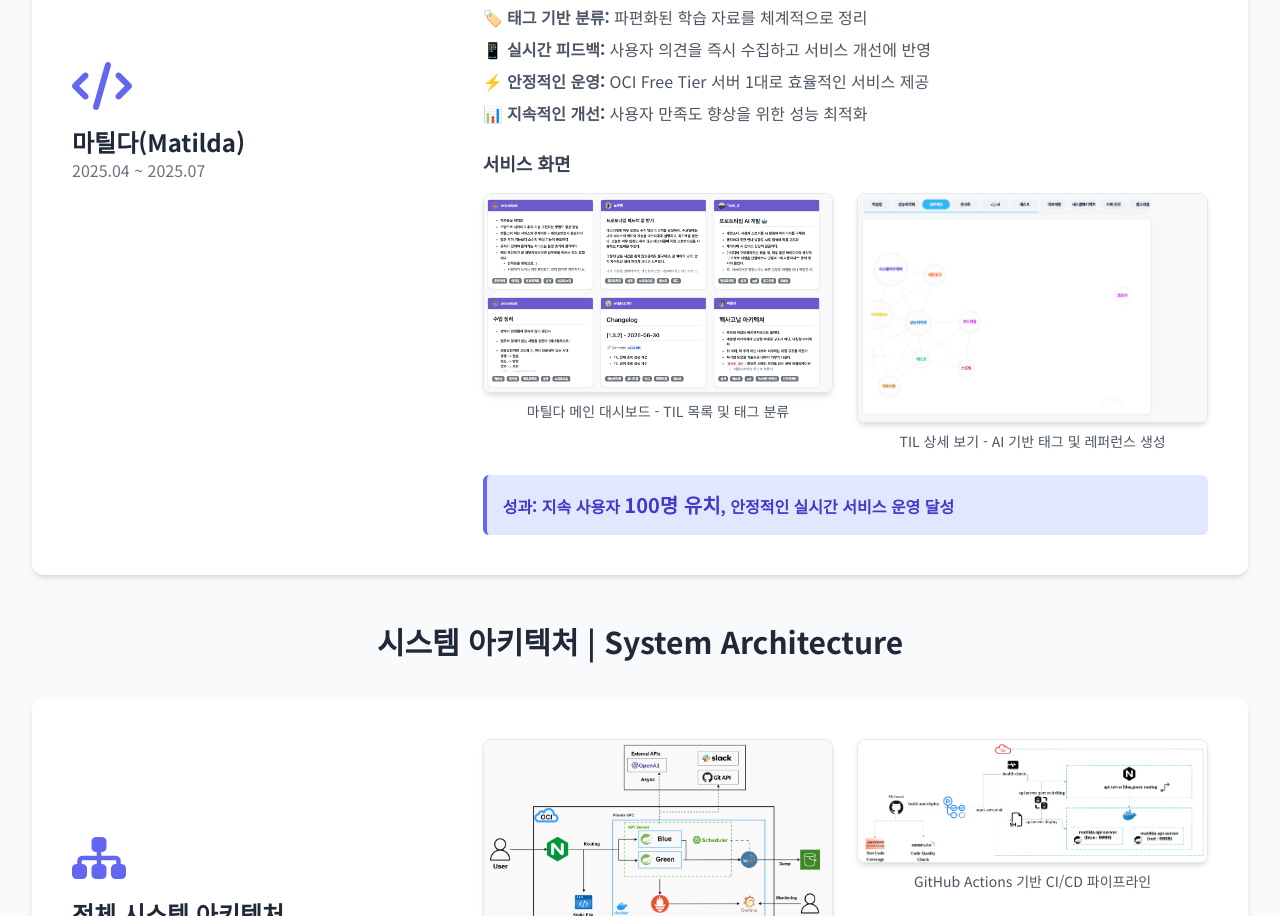
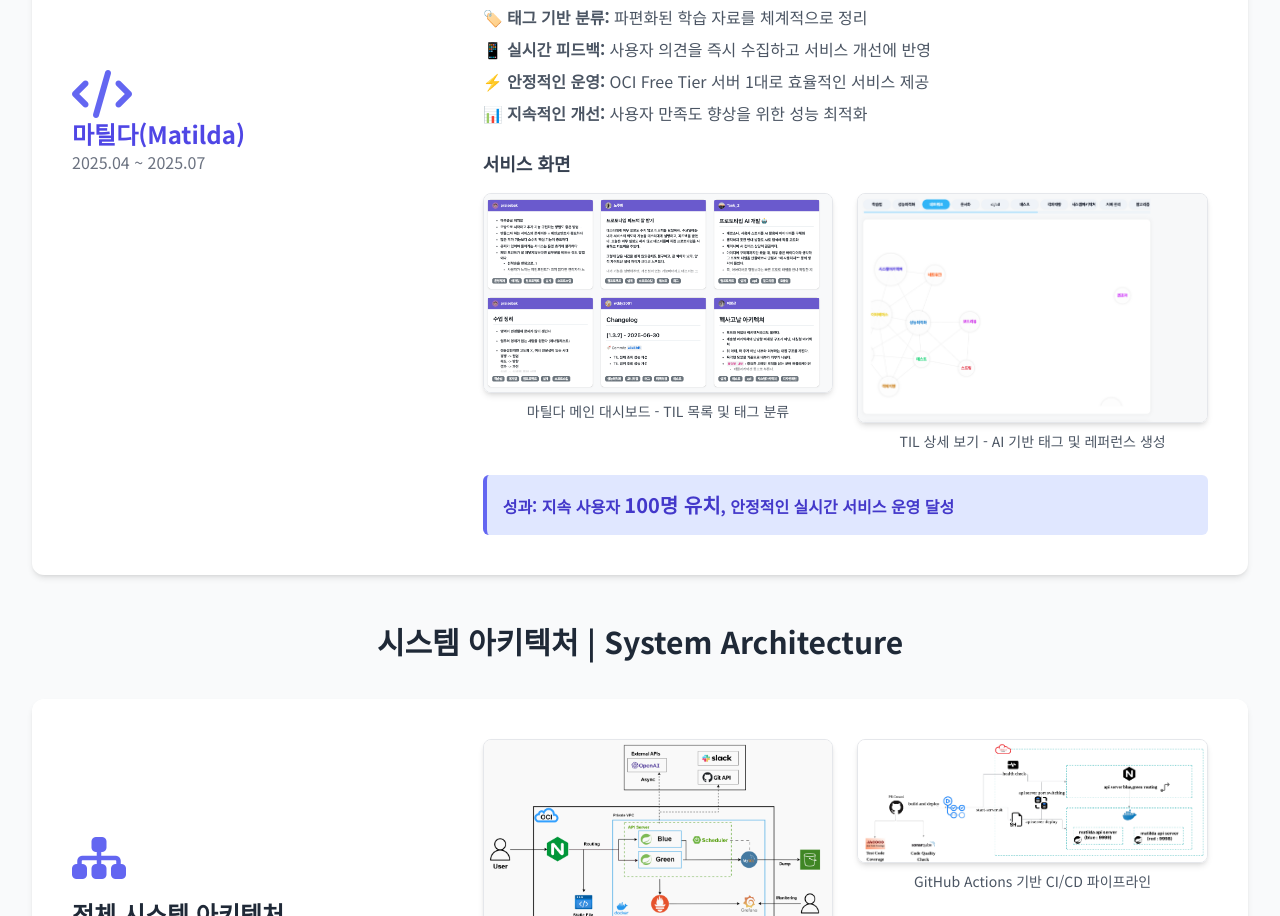
Before and after one commit to praisebak/praisebak.github.io, a plain HTML site: page index.html in a window 1280 px wide. Shown: the part 1007-1923 px from the top of the page. Drawn offline with nearby package versions, Linux system fonts and the light colour scheme.

Commit message:
🎨 Make Matilda project title link blue with hover effect

```diff
--- a/index.html
+++ b/index.html
@@ -258,7 +258,11 @@
                     <div class="md:flex items-center">
                         <div class="md:w-1/3 text-center md:text-left mb-6 md:mb-0">
                             <i class="fas fa-code text-5xl text-indigo-500"></i>
-                            <h3 class="text-2xl font-bold mt-4">마틸다(Matilda)</h3>
+                            <h3>
+                                <a class="text-2xl font-bold mt-4 text-indigo-600 hover:text-indigo-800 transition-colors duration-200" href="https://matilda.woowacourse.com/"
+                                target="_blank">마틸다(Matilda)
+                                </a>
+                            </h3>
                             <p class="text-gray-500">2025.04 ~ 2025.07</p>
                         </div>
                         <div class="md:w-2/3 md:pl-8">
```
